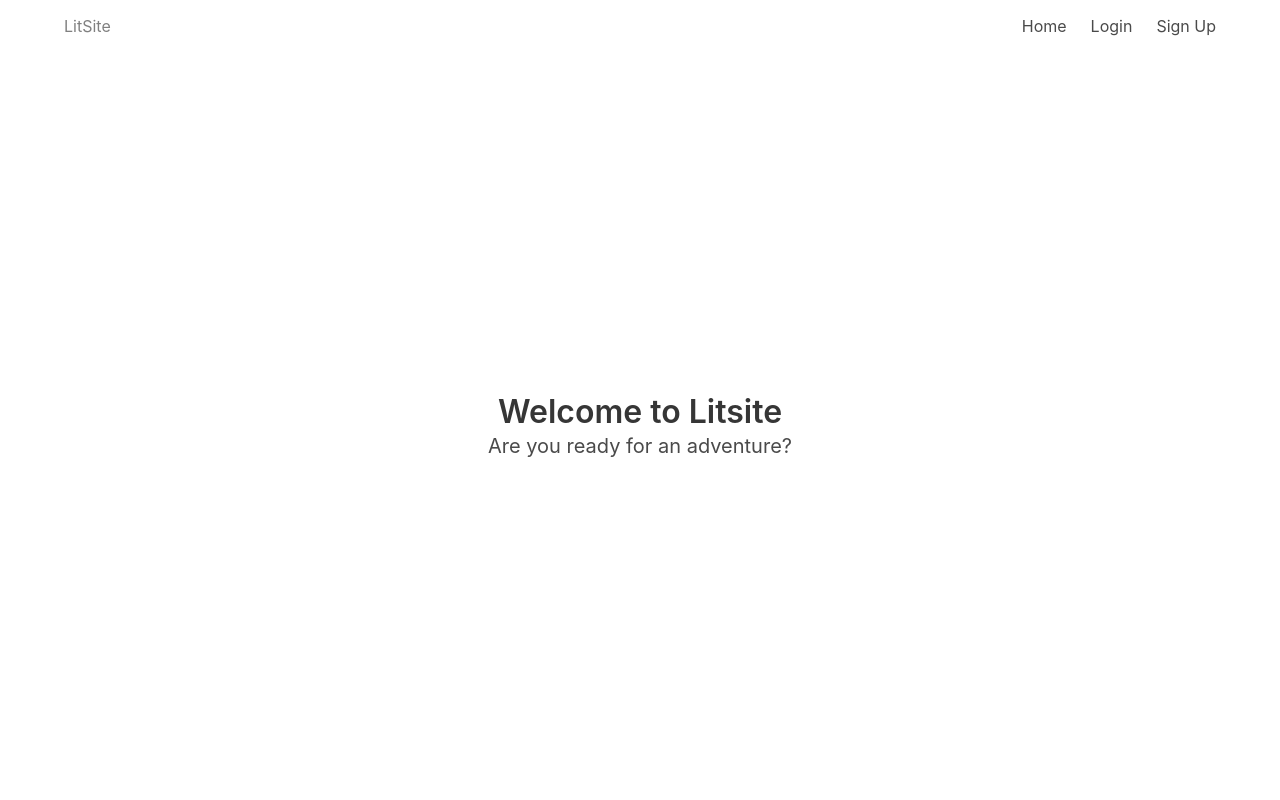
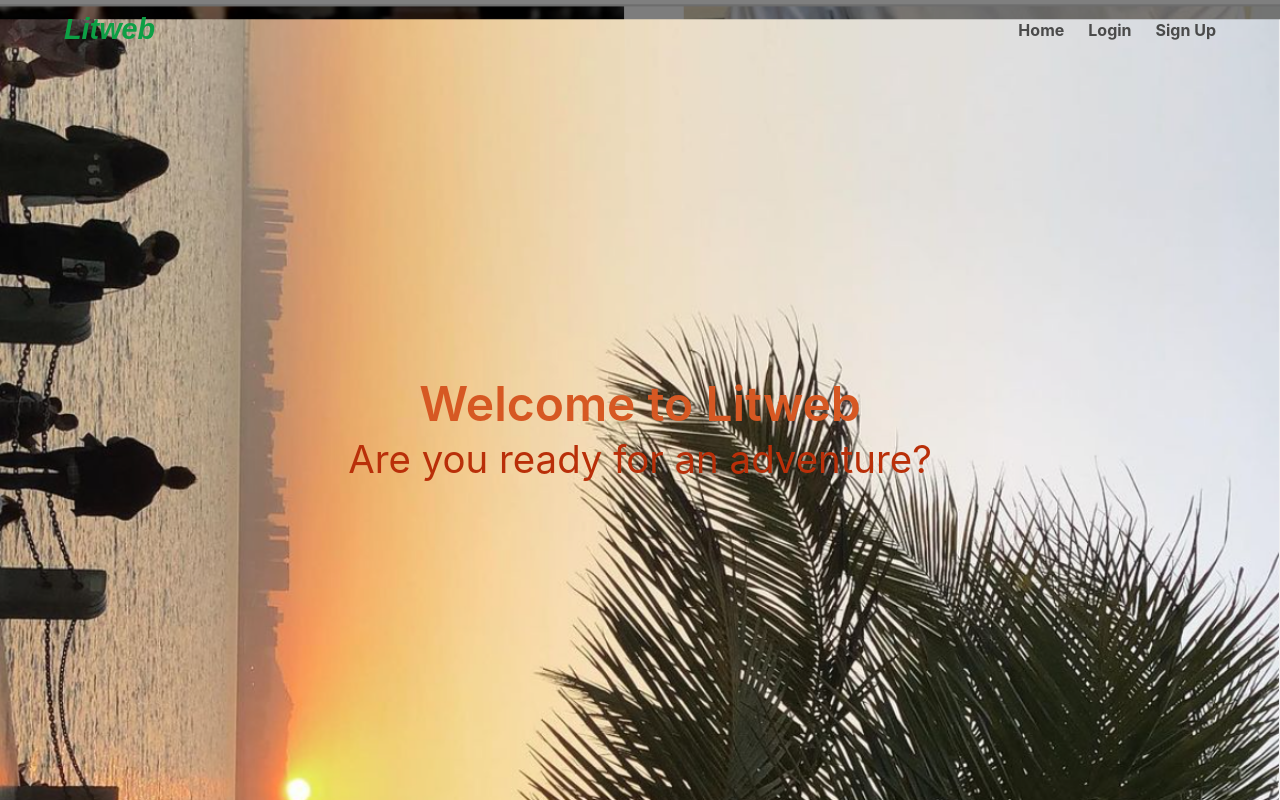
Before and after one commit to asapsonter/flask-web, a Flask app: page / in a window 1280 px wide. Run offline with Flask 2, Linux system fonts and the light colour scheme.

Commit message:
page cover

```diff
--- /dev/null
+++ b/Static/css/main.css
@@ -0,0 +1,27 @@
+.hero {
+    background: url("/static/images/sz_bay.png");
+    background-size: cover;
+}
+.navbar-brand {
+    font-size: 180%;
+    font-family: Arial, sans-serif;
+    font-weight: bold;
+    font-style: italic;
+}
+.navbar-item {
+    font-weight: bold;
+}
+
+h1.title {
+    color: rgb(214, 88, 35);
+    font-size: 300%;
+    position: top;
+    font-style: Arial;
+}
+
+h2.subtitle {
+    color: rgb(185, 47, 9);
+    font-size: 240%;
+    position: top;
+    font-style: ;
+}
--- a/templates/index.html
+++ b/templates/index.html
@@ -1,6 +1,6 @@
 {% extends "main.html" %}
 
 {%block content%}
-    <h1 class="title">Welcome to Litsite </h1>
+    <h1 class="title">Welcome to Litweb </h1>
     <h2 class="subtitle">Are you ready for an adventure?</h2>
 {%endblock content%}
--- a/templates/main.html
+++ b/templates/main.html
@@ -3,18 +3,19 @@
     <head>
         <meta charset="UTF-8">
         <title>Flask Login</title>
-        <link rel="stylesheet" href="https://cdnjs.cloudflare.com/ajax/libs/bulma/0.7.2/css/bulma.min.css" />
-        <link rel="stylesheet" href="{{ url_for('static', filename='css/main.css') }}">
+        <link rel="stylesheet" href="https://cdnjs.cloudflare.com/ajax/libs/bulma/0.7.2/css/bulma.min.css"/>
+        <link rel="stylesheet" href="{{ url_for('static', filename='css/main.css') }}" />
+
     </head>
         <body>
-            <section class="hero is-fullheight" style="background-image:#C4FCEF;">
-
+            <!-- <section class="hero is-fullheight" style="background-image:#C4FCEF;"> -->
+            <section class= "hero is-fullheight" style="background-image: url(/static/images/sz_bay.png);">
                 <div class="hero-head">
                     <nav class="navbar">
                         <div class="container">
                             <div class="navbar-brand">
-                                <a href="{{ url_for('main.index') }}" class="navbar-item" style="color:grey">
-                                    LitSite
+                                <a href="{{ url_for('main.index') }}" class="navbar-item" style="color:rgb(13, 159, 69)">
+                                    Litweb
                                 </a>
                             </div>
 
```
Also changed, not shown: Static/main.css (deleted, +0 -19 lines), Static/images/The_vally.jpg (added).
